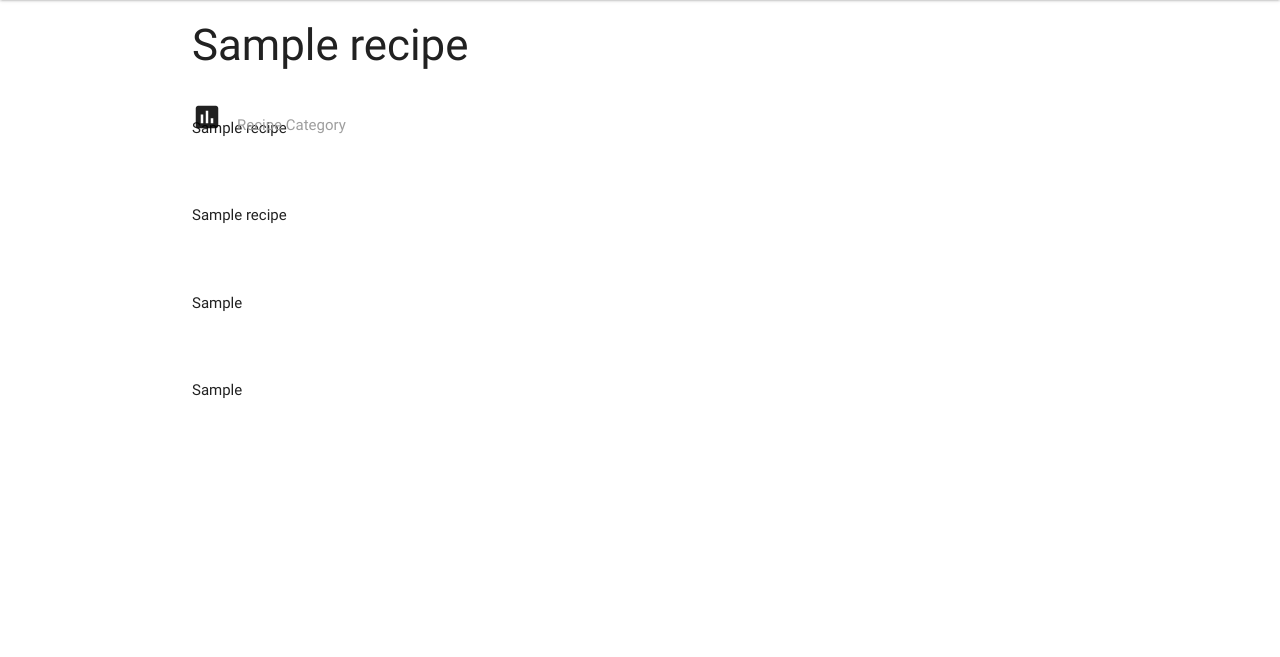
After one commit to georgievdm/cookbook, a Flask app: template templates/recipe.html in a window 1280 px wide. The commit adds this page. Shown: the part 65-722 px from the top of the page. Run offline with Flask 2, Linux system fonts and the light colour scheme; the template is opened without the code that fills it: most values are stand-ins (such as "Sample title", 1, 10 or a date in 2020); some libraries are stand-ins or nearby versions.

Commit message:
Added view recipe page

```diff
--- a/app.py
+++ b/app.py
@@ -42,10 +42,21 @@ def update_recipe(recipe_id):
     })
     return redirect(url_for('get_recipes'))
 
+@app.route('/recipe/<recipe_id>')
+def view_recipe(recipe_id):
+    the_recipe = mongo.db.recipes.find_one({"_id": ObjectId(recipe_id)})
+    return render_template('recipe.html', recipe=the_recipe)
+
+
 @app.route('/delete_recipe/<recipe_id>')
 def delete_recipe(recipe_id):
     mongo.db.recipes.remove({'_id': ObjectId(recipe_id)})
     return redirect(url_for('get_recipes'))
+
+@app.route('/delete_category/<category_id>')
+def delete_category(category_id):
+    mongo.db.categories.remove({'_id': ObjectId(category_id)})
+    return redirect(url_for('get_categories'))
 
 @app.route('/get_categories')
 def get_categories():
--- a/templates/base.html
+++ b/templates/base.html
@@ -1,9 +1,9 @@
 <!DOCTYPE html>
 <html>
     <head>
-        <link href="https://fonts.googleapis.com/icon?family=Material+Icons" rel="stylesheet">
         <link rel="stylesheet" href="{{url_for('static', filename='css/style.css')}}" type="text/css" />
         <link rel="stylesheet" href="https://cdnjs.cloudflare.com/ajax/libs/materialize/0.100.2/css/materialize.min.css">
+        <link href="https://fonts.googleapis.com/icon?family=Material+Icons" rel="stylesheet">
     </head>
     <body>
          <header>
@@ -29,20 +29,5 @@
         </div>
         <script src="https://cdnjs.cloudflare.com/ajax/libs/jquery/3.2.1/jquery.min.js"></script>
         <script src="https://cdnjs.cloudflare.com/ajax/libs/materialize/0.100.2/js/materialize.min.js"></script>
-        <script type="text/javascript">
-            $(document).ready(function() {
-                $('.collapsible').collapsible();
-                $('select').material_select();
-                $(".button-collapse").sideNav();
-            });
-            $('.datepicker').pickadate({
-                selectMonths: true, // Creates a dropdown to control month
-                selectYears: 15, // Creates a dropdown of 15 years to control year,
-                today: 'Today',
-                clear: 'Clear',
-                close: 'Ok',
-                closeOnSelect: false // Close upon selecting a date,
-            });
-        </script>
     </body>
 </html>
--- a/templates/categories.html
+++ b/templates/categories.html
@@ -10,7 +10,7 @@
      {% for category in categories %}
     <li>
         <div class="collapsible-header">
-            <a href= "" class="waves-effect waves-light btn btn_small">Delete</a>
+            <a href="{{url_for('delete_category', category_id=category._id)}}" class="waves-effect waves-light btn btn_small">Delete</a>
             <a href="{{url_for('edit_category', category_id =category._id)}}" class="waves-effect waves-light btn btn_small">Edit</a>
             <div class="recipe_header col s9">
                 <strong>{{category.category_name}}</strong>
--- /dev/null
+++ b/templates/recipe.html
@@ -0,0 +1,29 @@
+{% extends 'base.html'%}
+{% block content %}
+
+<h3>{{recipe.recipe_name}}</h3>
+<div class="row">
+    <div class="input-field col s12">
+        <i class="material-icons prefix">poll</i>
+        <label>Recipe Category</label>
+        <p>{{recipe.category_name}}</p>
+    </div>
+</div>
+<div class="row">
+    <div class="input-field col s12">
+        <p>{{recipe.recipe_name}}</p>
+    </div>
+</div>
+<div class="row">
+    <div class="input-field col s12">
+        <p>{{recipe.recipe_ingredients}}</p>
+    </div>
+</div>
+<div class="row">
+    <div class="input-field col s12">
+        <p>{{recipe.recipe_method}}</p>
+    </div>
+</div>
+
+
+{% endblock %}
--- a/templates/recipes.html
+++ b/templates/recipes.html
@@ -11,6 +11,7 @@
             <div class="col s2">
                 <div class ="inline_actions">
                     <a href="{{url_for('delete_recipe', recipe_id=recipe._id)}}" class="waves-effect waves-light btn btn_small">Delete</a>
+                    <a href="{{url_for('view_recipe', recipe_id=recipe._id)}}" class="waves-effect waves-light btn btn_small">View</a>
                     <a href="{{url_for('edit_recipe', recipe_id=recipe._id)}}" class="waves-effect waves-light btn btn_small">Edit</a>
                 </div>
             </div>
```
Also changed, not shown: templates/addrecipe.html (+9 -3 lines), templates/editrecipe.html (+8 -2 lines).
